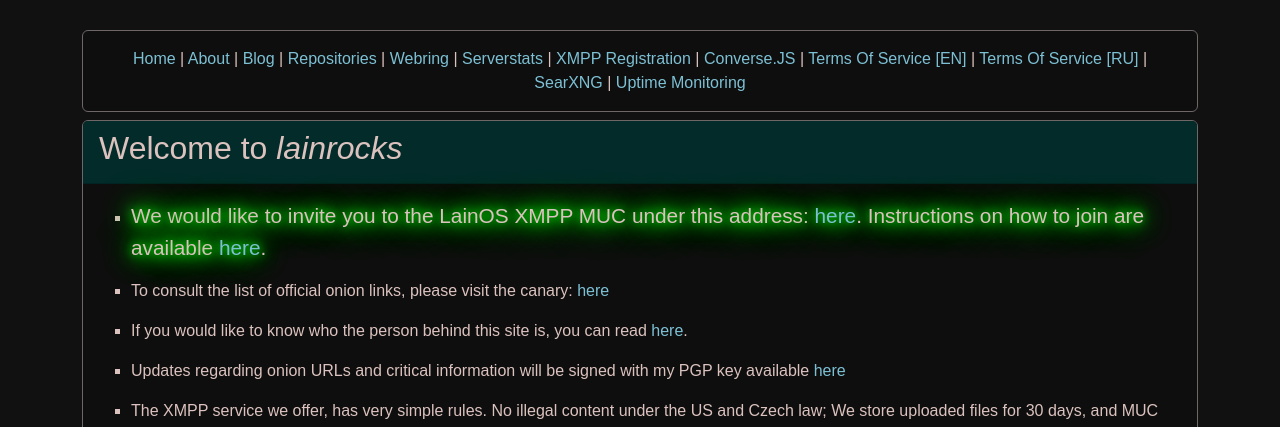
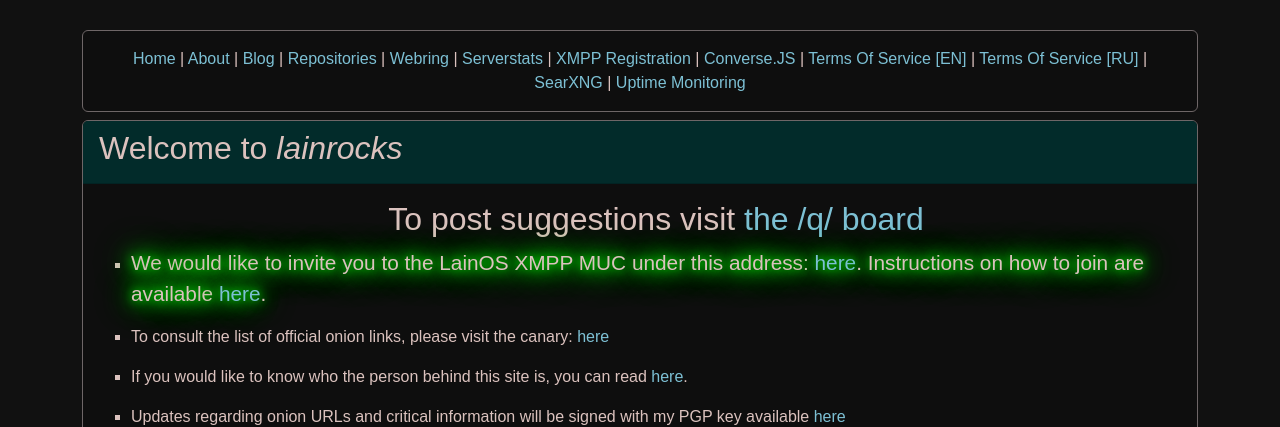
Before and after one commit to tyt4real/lainrocks, a PHP site: page / in a window 1280 px wide. Shown: the part 166-593 px from the top of the page. Run offline with PHP 8.4, Linux system fonts and the light colour scheme.

Commit message:
added link to boards.lain.rocks

```diff
--- a/sites/app.php.twig
+++ b/sites/app.php.twig
@@ -19,6 +19,11 @@
       </div>
       <div class="card-body">
         <ul>
+          <li style="list-style-type: none;">
+            <div style="text-align: center;">
+            <h2>To post suggestions visit <a href="https://boards.lain.rocks/q/" target="_blank">the /q/ board</a></h2>
+            </div>
+          </li>
           <li>
             <p class="glow" style="font-size: 1.3em">
               We would like to invite you to the LainOS XMPP MUC under this address: <a href="xmpp:private-chat-c75bebbc-50f3-447d-811f-41f83de11811@conference.glcuf4hcwbm3lt6grg7jfwwus7sqpuojozfsnbzzcsf7vbm2jcfqckid.onion" target="about:_blank">here</a>.
@@ -58,7 +63,6 @@
 
       </div>
     </section>
-
     <section id="announcements" class="mt-2 card">
       <div class="card-header announcement-card-header">
         <h2>Announcements</h2>
@@ -67,6 +71,7 @@
         <ul>
           <li>21.10.2025: We now offer a free and public SearXNG instance!
           <li>23.10.2025: Now connections to XMPP over Tor are possible on this onion address: 26cp7rchjrhtet4jbcijs5oxtfu52w435f4swmya7p6xr4xxxdqx23yd.onion
+          <li>03.12.2025: We now have a textboard service available at <a href="https://boards.lain.rocks/home" target="_blank">boards.lain.rocks</a>!
         </ul>
       </div>
     </section>
```
